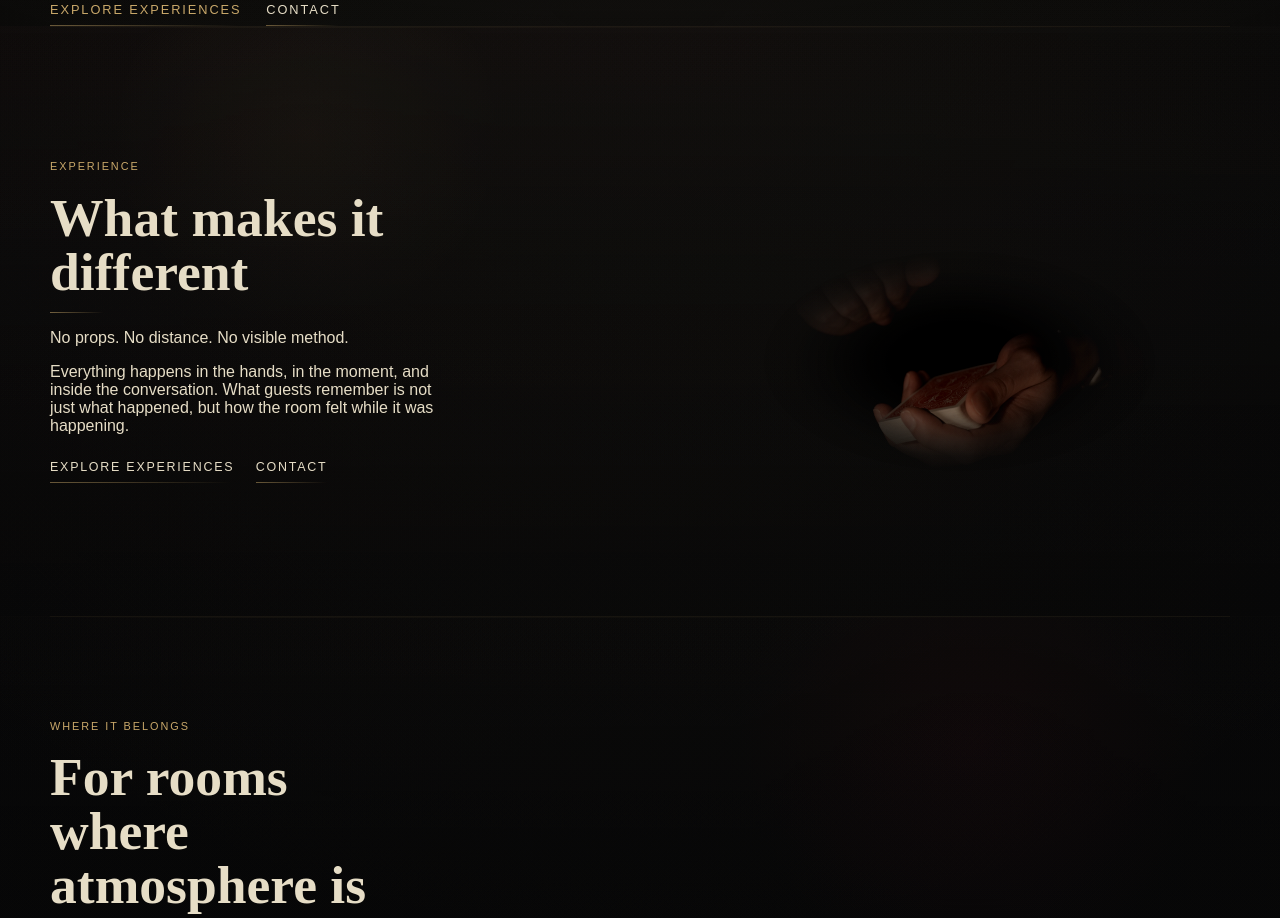
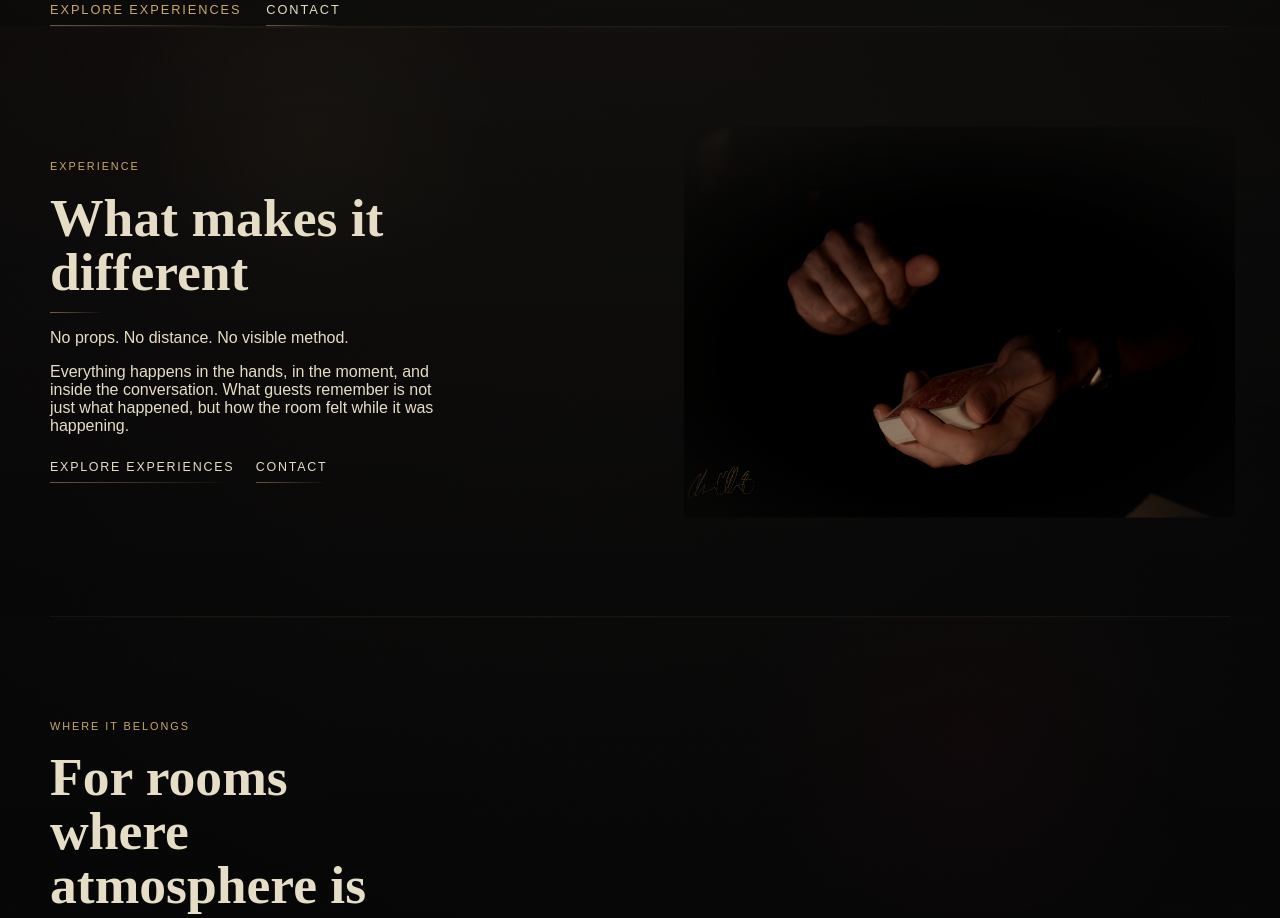
Before and after one commit to chaseellsworthiv-artifice/Artifice-Website, a Next.js app: page / in a window 1280 px wide. Shown: the part 2180-3098 px from the top of the page. Built offline with nearby package versions, Linux system fonts and the light colour scheme; a web font is replaced by a local one.

Commit message:
Soften experience image mask

```diff
--- a/components/hero-experience.module.css
+++ b/components/hero-experience.module.css
@@ -975,7 +975,8 @@
   overflow: visible;
   border-radius: 0;
   border: 0 !important;
-  background: none !important;
+  outline: 0 !important;
+  background: transparent !important;
   box-shadow: none !important;
 }
 
@@ -995,10 +996,17 @@
   transform: scale(1.02);
   filter: saturate(0.76) brightness(0.74) contrast(1.08) sepia(0.02);
   border-radius: 0;
+  outline: 0 !important;
+  background: transparent !important;
+  box-shadow: none !important;
   -webkit-mask-image:
-    radial-gradient(ellipse 48% 38% at 50% 60%, #000 0%, #000 18%, rgba(0, 0, 0, 0.78) 34%, rgba(0, 0, 0, 0.34) 50%, rgba(0, 0, 0, 0.08) 64%, transparent 74%);
+    radial-gradient(ellipse 82% 70% at 51% 58%, #000 0%, #000 40%, rgba(0, 0, 0, 0.88) 54%, rgba(0, 0, 0, 0.62) 69%, rgba(0, 0, 0, 0.28) 84%, transparent 100%);
   mask-image:
-    radial-gradient(ellipse 48% 38% at 50% 60%, #000 0%, #000 18%, rgba(0, 0, 0, 0.78) 34%, rgba(0, 0, 0, 0.34) 50%, rgba(0, 0, 0, 0.08) 64%, transparent 74%);
+    radial-gradient(ellipse 82% 70% at 51% 58%, #000 0%, #000 40%, rgba(0, 0, 0, 0.88) 54%, rgba(0, 0, 0, 0.62) 69%, rgba(0, 0, 0, 0.28) 84%, transparent 100%);
+  -webkit-mask-repeat: no-repeat;
+  mask-repeat: no-repeat;
+  -webkit-mask-size: 100% 100%;
+  mask-size: 100% 100%;
 }
 
 .bookingSection {
```
